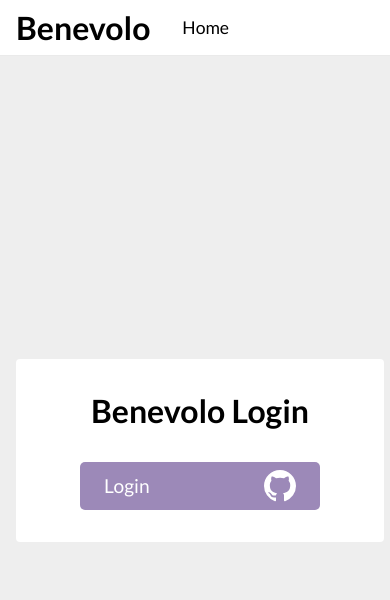
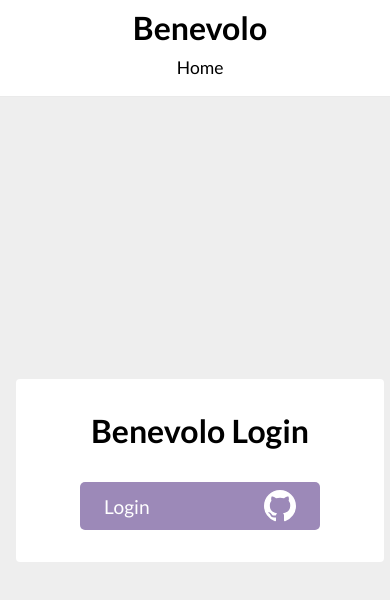
Before and after one commit to thi24/creator-dashboard, a Nuxt app: page / in a window 390 px wide. Shown: the top 600 px of the page. Built offline with nearby package versions, Linux system fonts and the light colour scheme.

Commit message:
🐛 Fixed a bug, where the pages weren't rendered responsive

```diff
--- a/components/header/HeaderComponent.vue
+++ b/components/header/HeaderComponent.vue
@@ -82,6 +82,11 @@ function logout() {
         display: none;
     }
 
+    .inner-header {
+        grid-template-columns: 1fr;
+        justify-items: center;
+    }
+
     .nav-bar {
         flex-direction: column;
     }
```
